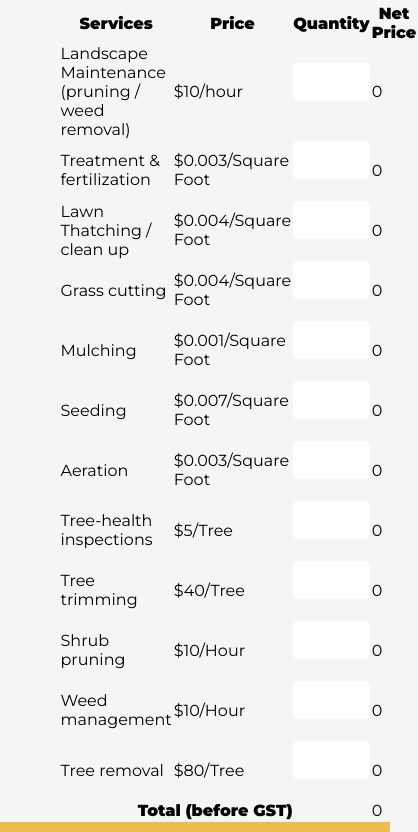
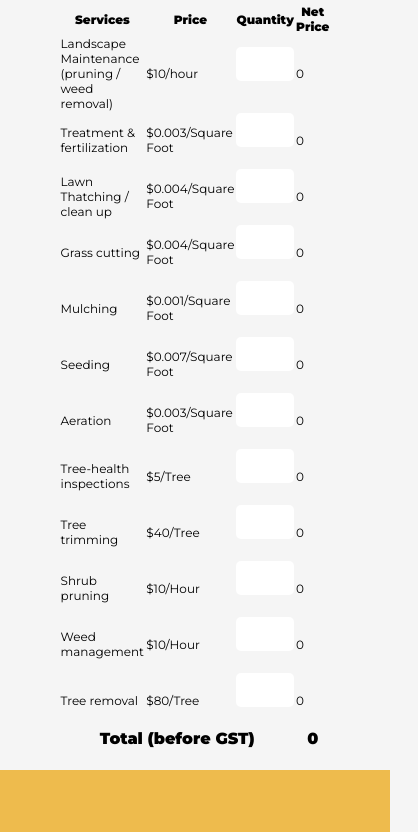
Before and after one commit to odyg/Final-Project, a plain HTML site: page estimate.html in a window 390 px wide. Shown: the part 351-1183 px from the top of the page, 418 px wide, since content can reach past the window. Drawn offline with Linux system fonts and the light colour scheme.

Commit message:
logo mobile change

```diff
--- a/estimate.html
+++ b/estimate.html
@@ -49,19 +49,19 @@
           <tbody>
             <tr>
               <td>Landscape Maintenance (pruning / weed removal)</td>
-              <td >$10/hour</td>
+              <td>$10/hour</td>
               <td><input type="text" data-price="10"></td>
               <td class="netprice">0</td>
             </tr>
             <tr>
               <td>Treatment & fertilization</td>
-              <td >$0.003/Square Foot</td>
+              <td>$0.003/Square Foot</td>
               <td><input type="text" data-price="0.003"></td>
               <td class="netprice">0</td>
             </tr>
             <tr>
               <td>Lawn Thatching / clean up</td>
-              <td >$0.004/Square Foot</td>
+              <td>$0.004/Square Foot</td>
               <td><input type="text" data-price="0.004"></td>
               <td class="netprice">0</td>
             </tr>
@@ -123,7 +123,7 @@
           <tfoot>
             <tr>
             <th colspan="3">Total (before GST)</th>
-            <td id="Total">0</td>
+            <th id="Total">0</th>
           </tr>
           </tfoot>
         </table>
--- a/styles.css
+++ b/styles.css
@@ -118,6 +118,21 @@ header {
   }
   .profile-pic {
     display: none;
+  }
+}
+
+@media only screen and (max-width: 390px) {
+  .logo img {
+    height: 35px;
+  }
+  tbody td {
+    font-size: 12px;
+  }
+  thead th {
+    font-size: 12px;
+  }
+  tbody td input[type="text"] {
+    font-size: 12px;
   }
 }
 .hero-image {
@@ -452,3 +467,9 @@ input[type="submit"]:hover {
 .social-links a:hover {
   color: goldenrod;
 }
+
+/* <------------------------------> */
+
+tfoot th {
+  padding-bottom: 20px;
+}
```
